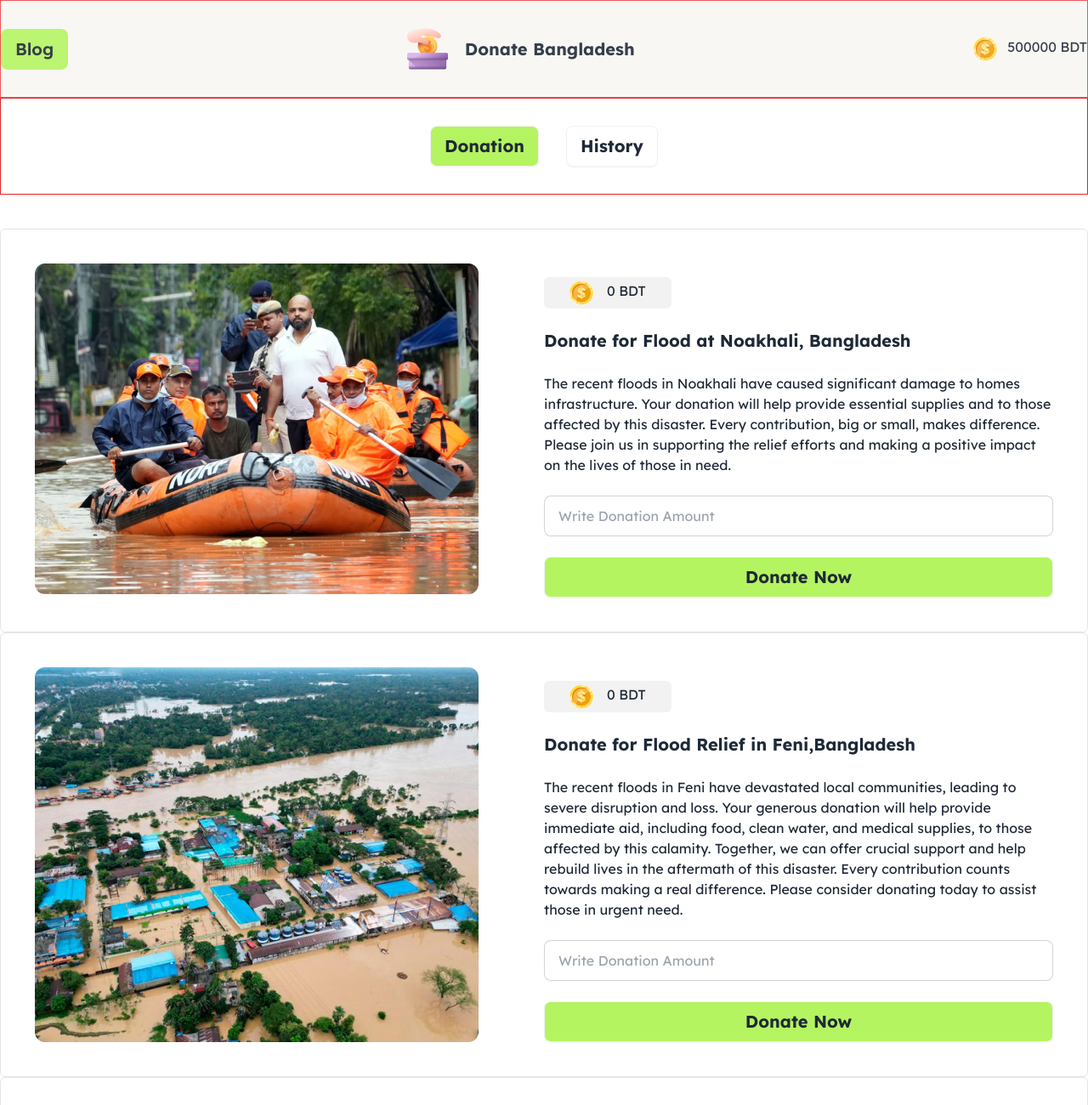
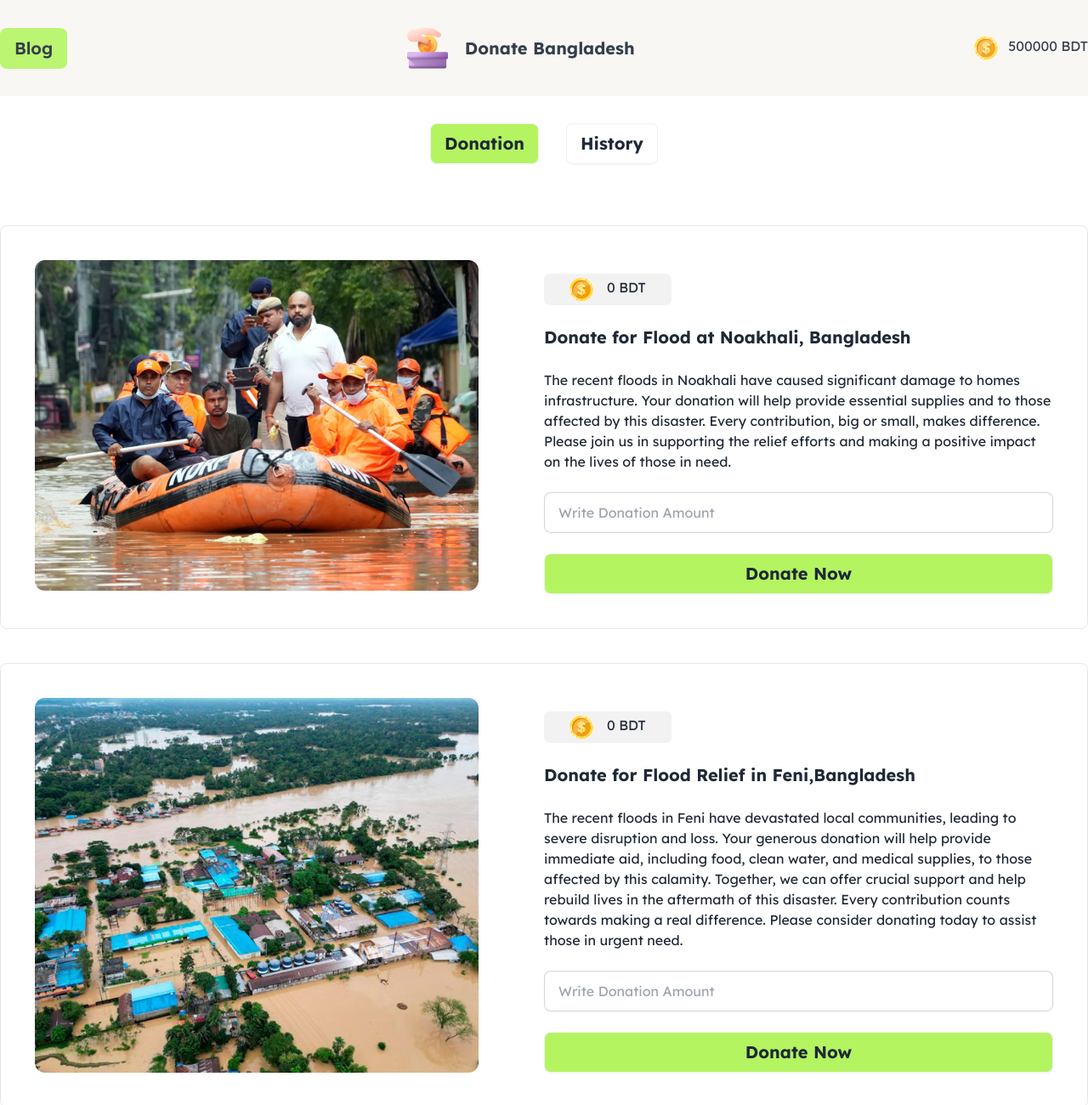
Before and after one commit to DebasisLeo/B10A5, a plain HTML site: page index.html in a window 1280 px wide. Shown: the top 1300 px of the page at 85% size. Drawn offline with nearby package versions, Linux system fonts and the light colour scheme.

Commit message:
fifth commit

```diff
--- a/index.html
+++ b/index.html
@@ -26,7 +26,7 @@
 
 <body class="lexend">
     <header style="position: sticky; top: 0; " >
-        <nav class="bg-[#F9F7F3] backdrop-blur-xl opacity-90 border py-8 border-red-500 ">
+        <nav class="bg-[#F9F7F3] backdrop-blur-xl opacity-90  py-8  ">
             <div class="flex items-center md:flex md:justify-between   md:max-w-screen-xl md:mx-auto max-w-screen-xl justify-around mx-auto  ">
                 <div class="">
 
@@ -44,13 +44,13 @@
         </nav>
     </header>
     <main class="">
-        <div class="flex backdrop-blur-sm border border-red-600 justify-center gap-8 mb-10 p-8" style="position: sticky; top: 110px; " md:style="position: sticky; top: 100px; ">
+        <div class="flex backdrop-blur-sm  justify-center gap-8 mb-10 p-8" style="position: sticky; top: 112px; " md:style="position: sticky; top: 100px; ">
             <button id="don" onclick="donate(this)" class="btn text-xl font-bold bg-[#B4F461]">Donation</button>
             <button onclick="history(this)" id="his" class="btn text-xl font-bold bg-white">History</button>
         </div>
 
        <div id="d-1" class="max-w-screen-xl mx-auto">
-        <div class=" md:flex border border-[#1111111A] p-5 md:p-10 rounded-md">
+        <div class=" md:flex border border-[#1111111A] mb-10 p-5 md:p-10 rounded-lg">
             <div class="md:w-1/2">
                 <img src="./assets/noakhali.png" alt="">
             </div>
@@ -86,7 +86,7 @@
                </div>
             </div>
         </div>
-        <div class=" md:flex border border-[#1111111A] p-5 md:p-10 rounded-md">
+        <div class=" md:flex border border-[#1111111A] p-5 mb-10 md:p-10 rounded-lg">
             <div class="md:w-1/2">
                 <img src="./assets/feni.png" alt="">
             </div>
@@ -103,7 +103,7 @@
                </div>
             </div>
         </div>
-        <div class=" md:flex border border-[#1111111A] p-5 md:p-10 rounded-md">
+        <div class=" md:flex border border-[#1111111A] p-5 md:p-10 mb-10 rounded-lg">
             <div class="md:w-1/2">
                 <img src="./assets/quota-protest.png" alt="">
             </div>
```
